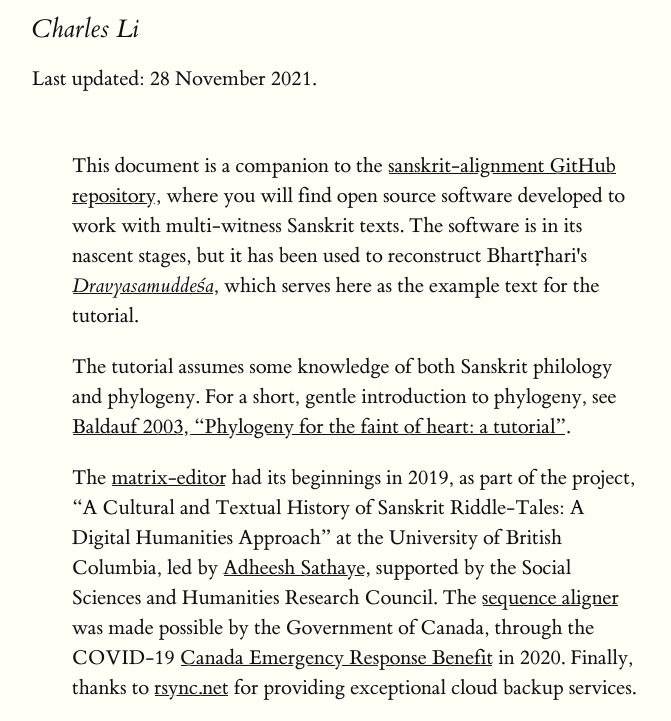
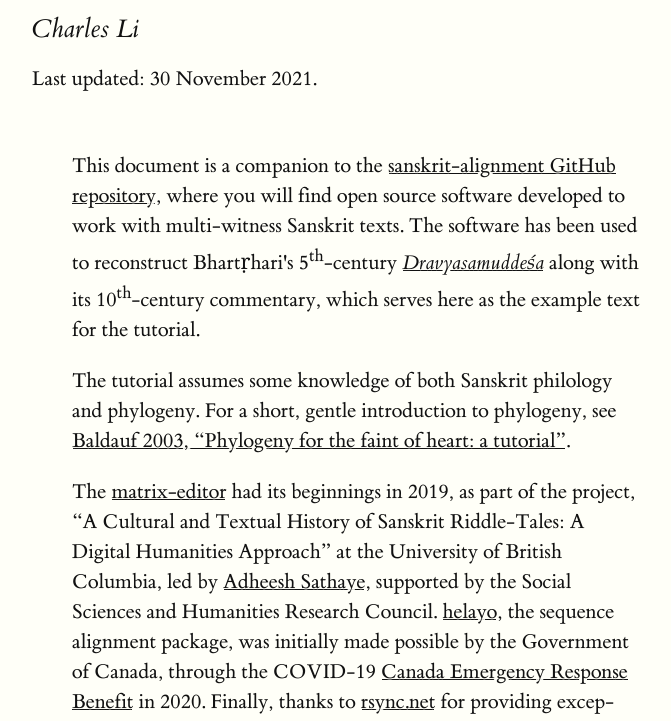
Before and after one commit to chchch/sanskrit-alignment, a plain HTML site: page docs/index.html in a window 1280 px wide. Shown: the part 198-919 px from the top of the page, without its empty margins (128-799 px from the left). Drawn offline with Linux system fonts and the light colour scheme; grey boxes are pictures that could not be loaded; a web font is replaced by a local one.

Commit message:
updated names and directories

```diff
--- a/docs/index.html
+++ b/docs/index.html
@@ -17,17 +17,17 @@
     <article>
         <h1>Reconstructing a Sanskrit text</h1>
         <p class="subtitle">Charles Li</p>
-        <p>Last updated: 28 November 2021.</p>
+        <p>Last updated: 30 November 2021.</p>
         <section>
             <blockquote>
                 <p>
-    This document is a companion to the <a href="https://github.com/chchch/sanskrit-alignment">sanskrit-alignment GitHub repository</a>, where you will find open source software developed to work with multi-witness Sanskrit texts. The software is in its nascent stages, but it has been used to reconstruct Bhartṛhari's <cite><a href="https://saktumiva.org/wiki/dravyasamuddesa/">Dravyasamuddeśa</a></cite>, which serves here as the example text for the tutorial.
+    This document is a companion to the <a href="https://github.com/chchch/sanskrit-alignment">sanskrit-alignment GitHub repository</a>, where you will find open source software developed to work with multi-witness Sanskrit texts. The software has been used to reconstruct Bhartṛhari's 5<sup>th</sup>-century <cite><a href="https://saktumiva.org/wiki/dravyasamuddesa/">Dravyasamuddeśa</a></cite> along with its 10<sup>th</sup>-century commentary, which serves here as the example text for the tutorial.
                 </p>
                 <p>
     The tutorial assumes some knowledge of both Sanskrit philology and phylogeny. For a short, gentle introduction to phylogeny, see <a href="https://www.researchgate.net/publication/10712132_Phylogeny_for_the_faint_of_heart_A_tutorial">Baldauf 2003, <q>Phylogeny for the faint of heart: a tutorial</q></a>.
                 </p>
                 <p>
-    The <a href="https://chchch.github.io/sanskrit-alignment/matrix-editor">matrix-editor</a> had its beginnings in 2019, as part of the project, <q>A Cultural and Textual History of Sanskrit Riddle-Tales: A Digital Humanities Approach</q> at the University of British Columbia, led by <a href="https://asia.ubc.ca/profile/adheesh-sathaye/">Adheesh Sathaye</a>, supported by the Social Sciences and Humanities Research Council. The <a href="https://github.com/chchch/sanskrit-alignment/tree/master/helayo">sequence aligner</a> was made possible by the Government of Canada, through the COVID-19 <a href="https://www.canada.ca/en/services/benefits/ei/cerb-application.html">Canada Emergency Response Benefit</a> in 2020. Finally, thanks to <a href="https://www.rsync.net/">rsync.net</a> for providing exceptional cloud backup services.
+    The <a href="https://chchch.github.io/sanskrit-alignment/matrix-editor">matrix-editor</a> had its beginnings in 2019, as part of the project, <q>A Cultural and Textual History of Sanskrit Riddle-Tales: A Digital Humanities Approach</q> at the University of British Columbia, led by <a href="https://asia.ubc.ca/profile/adheesh-sathaye/">Adheesh Sathaye</a>, supported by the Social Sciences and Humanities Research Council. <a href="https://github.com/chchch/sanskrit-alignment/tree/master/helayo">helayo</a>, the sequence alignment package, was initially made possible by the Government of Canada, through the COVID-19 <a href="https://www.canada.ca/en/services/benefits/ei/cerb-application.html">Canada Emergency Response Benefit</a> in 2020. Finally, thanks to <a href="https://www.rsync.net/">rsync.net</a> for providing exceptional cloud backup services.
                 <p>
                 <p>
     <a rel="license" href="http://creativecommons.org/licenses/by/4.0/"><img alt="Creative Commons License" style="border-width:0" src="https://i.creativecommons.org/l/by/4.0/80x15.png" /></a> This work is licensed under a <a rel="license" href="http://creativecommons.org/licenses/by/4.0/">Creative Commons Attribution 4.0 International License</a>. Its change history can be accessed through GitHub as part of the <a href="https://github.com/chchch/sanskrit-alignment">sanskrit-alignment GitHub repository</a>. It is under active revision. If you have any comments, suggestions, corrections, or other changes, don't hesitate to contact me or to create an <a href="https://github.com/chchch/sanskrit-alignment/issues">issue</a> or submit a <a href="https://docs.github.com/en/github/collaborating-with-issues-and-pull-requests/about-pull-requests">pull request</a>.
@@ -79,13 +79,13 @@
             <ol>
                 <li>Transcription
                     <ul>
-                        <li>transcribe your manuscripts in TEI XML on <a href="https://saktumiva.org/">saktumiva.org</a>.</li>
+                        <li>transcribe your manuscripts in TEI XML on <a href="https://saktumiva.org/">saktumiva.org</a> (or use the example files in the <a href="https://github.com/chchch/sanskrit-alignment/tree/master/example/fastt"><code>example/fastt/</code></a> directory).</li>
                         <li>export your transcriptions using the <code>Export to FASTT</code> option.</li>
                     </ul>
                 </li>
                 <li>Alignment
                     <ul>
-                        <li>download the appropriate <code>helayo</code> file from the <a href="https://github.com/chchch/sanskrit-alignment/tree/master/helayo/dist"><code>dist</code> directory of the GitHub repository</a>, or build it from source using the <a href="https://www.haskell.org/platform/">Haskell Platform</a>.</li>
+                        <li>download the appropriate <code>helayo</code> binary from the <a href="https://github.com/chchch/sanskrit-alignment/tree/master/helayo/dist"><code>helayo/dist/</code></a> directory, or build it from source using the <a href="https://www.haskell.org/platform/">Haskell Platform</a>.</li>
                         <li>run <code>./helayo -x substitution_matrix.csv -l aksara [input.fas] &gt; [output.xml]</code> for each <code>.fas</code> file.</li>
                         <li>open your <code>.xml</code> files in the <a href="https://chchch.github.io/sanskrit-alignment/matrix-editor/">matrix-editor</a> and fix any big alignment errors. Save each file individually.</li>
                         <li>open all your <code>.xml</code> files in the matrix-editor at once (use Ctrl-Click or Shift-Click to select multiple files). Export to NEXUS.</li>
```
Also changed, not shown: 1 other file.
